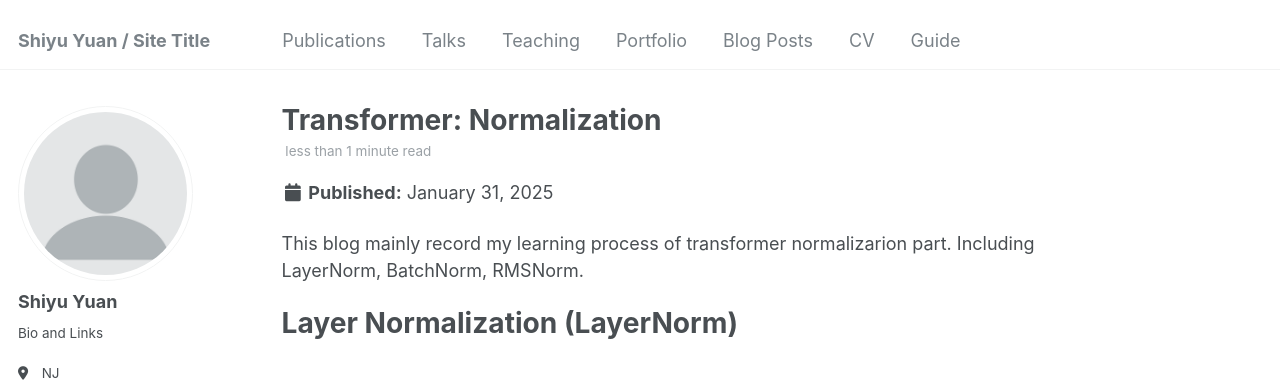
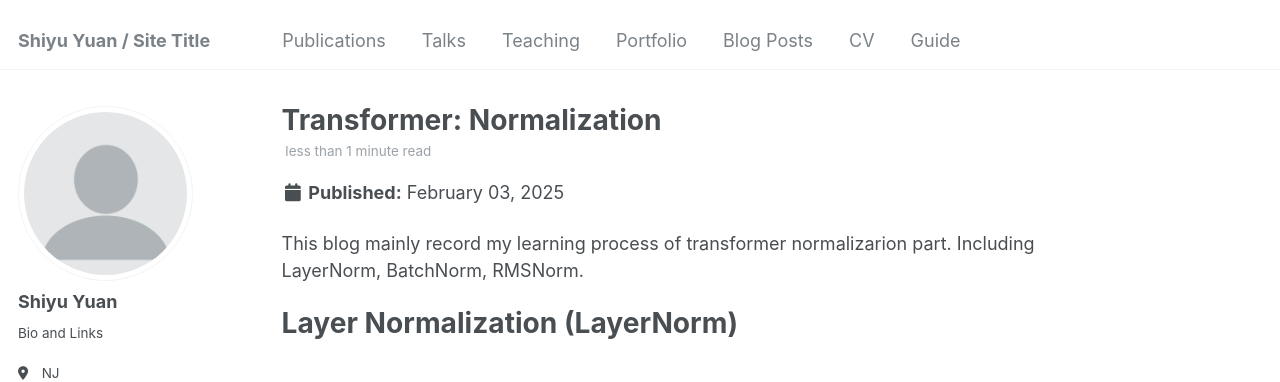
Before and after one commit to syyuan2021/syy2025, a Jekyll site: the page built from _posts/2025-02-03-blog-post-8.md, in a window 1280 px wide and 900 px high. Shown: the top 382 px of the window. Built offline with Jekyll 4.4.1, drawn with Linux system fonts in a browser that asks for light colours; some web fonts are replaced.

Commit message:
Update and rename 2025-01-31-blog-post-8.md to 2025-02-03-blog-post-8.md

```diff
--- a/_posts/2025-01-31-blog-post-8.md
+++ b/_posts/2025-02-03-blog-post-8.md
@@ -1,7 +1,7 @@
 ---
 title: 'Transformer: Normalization'
-date: 2025-01-31
-permalink: /2025/01/31/blog-post-8/
+date: 2025-02-03
+permalink: /2025/02/03/blog-post-8/
 tags:
   - tranformer
   - Layer Normalization
```
